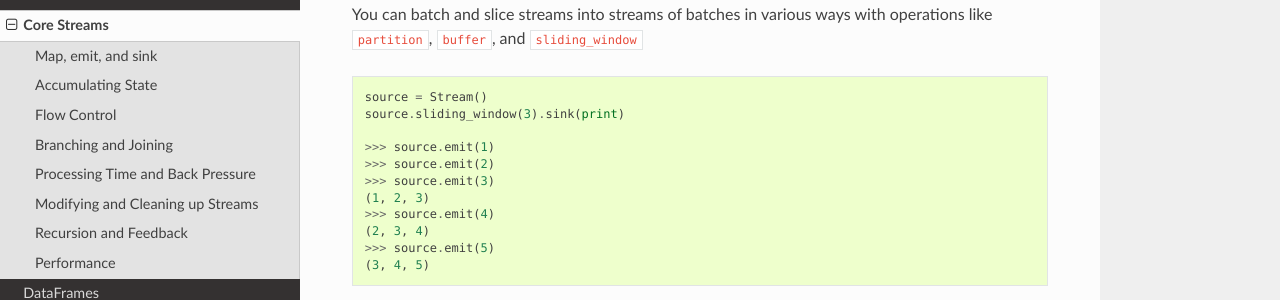
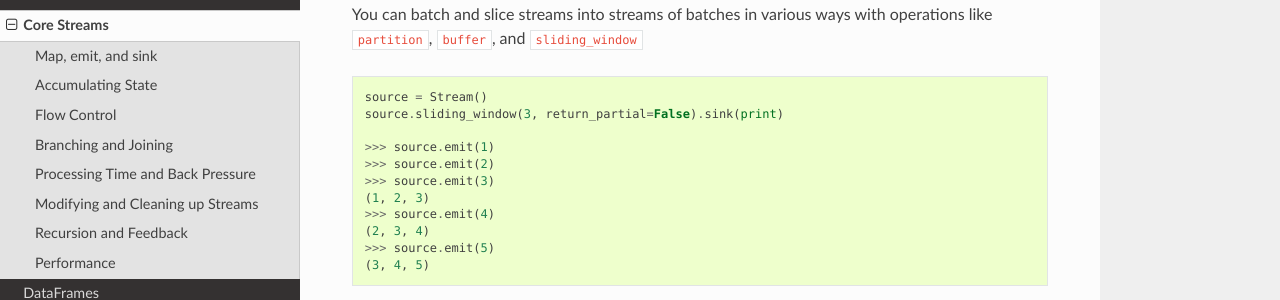
Before and after one commit to python-streamz/streamz, a Sphinx documentation site: the page built from docs/source/core.rst, in a window 1280 px wide and 900 px high, scrolled down 2412 px. Shown: the part 153-453 px from the top of the window. Built offline with Sphinx 7.4.7 and the Read the Docs theme 2.0.0, drawn with Linux system fonts in a browser that asks for light colours.

Commit message:
Update core.rst
sliding_window option `return_partial=False` is necessary to reproduce this example, verbatim.

```diff
--- a/docs/source/core.rst
+++ b/docs/source/core.rst
@@ -135,7 +135,7 @@ operations like ``partition``, ``buffer``, and ``sliding_window``
 .. code-block:: python
 
    source = Stream()
-   source.sliding_window(3).sink(print)
+   source.sliding_window(3, return_partial=False).sink(print)
 
    >>> source.emit(1)
    >>> source.emit(2)
```
